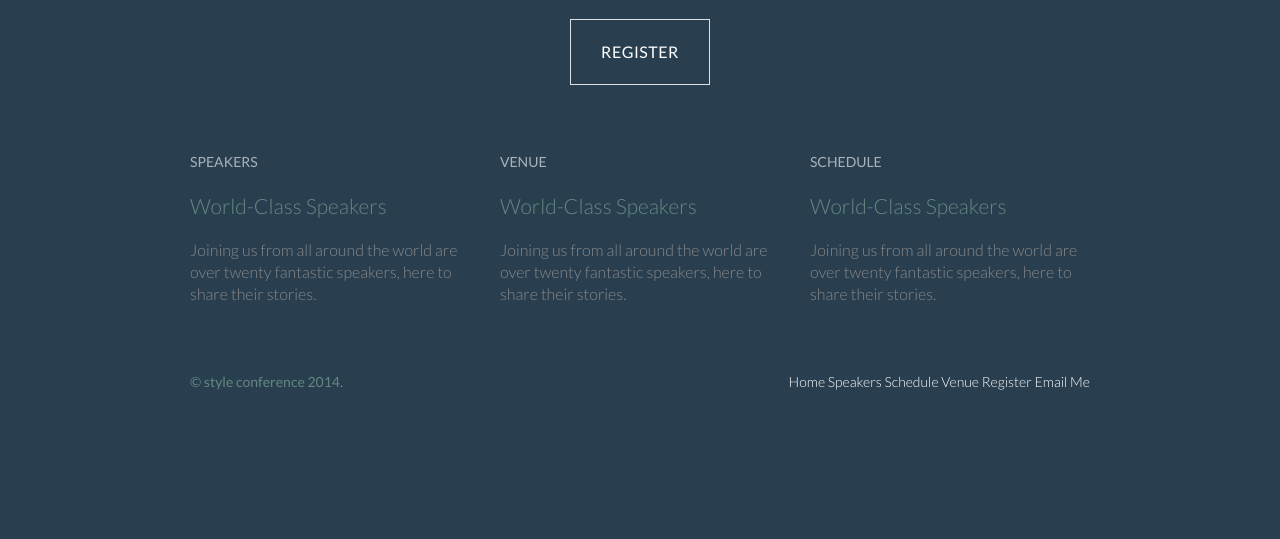
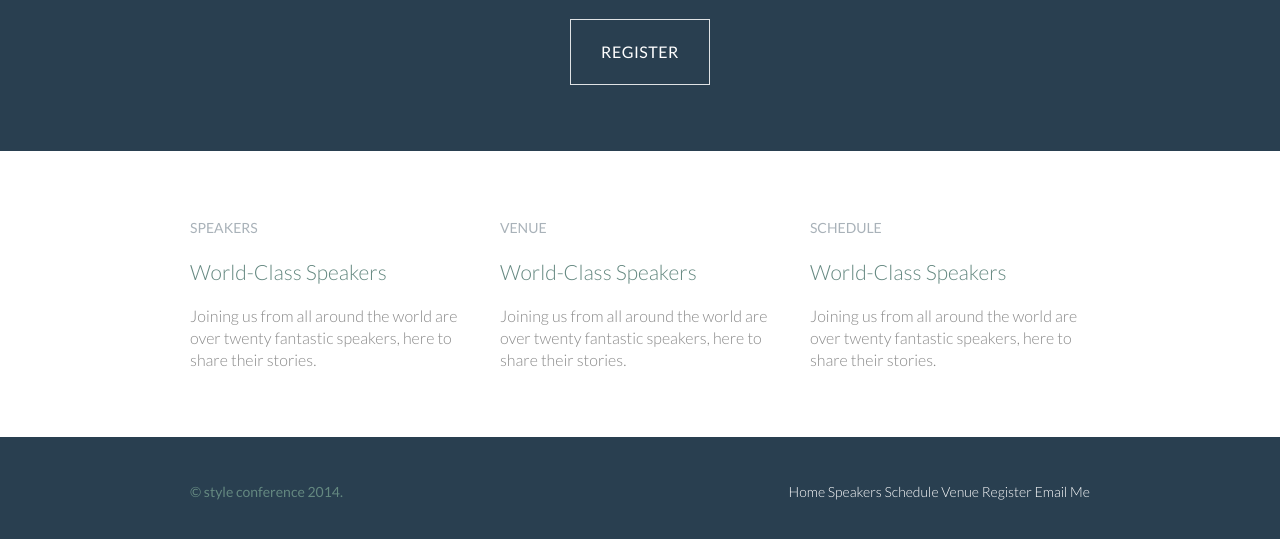
Before and after one commit to Isreal-ogbu/Meta-projects, a plain HTML site: page project1/index.html in a window 1280 px wide. Shown: the part 333-872 px from the top of the page. Before the commit the page ends 800 px from the top, so only its background shows below. Drawn offline with Linux system fonts and the light colour scheme.

Commit message:
setting background and gradients

```diff
--- a/project1/assets/stylesheets/main.css
+++ b/project1/assets/stylesheets/main.css
@@ -245,3 +245,20 @@ p a {
 .primary-header a:hover {
   color: #648880;
 }
+
+.row,
+.row-alt {
+  min-width: 960;
+}
+
+.row {
+  background: #fff;
+  padding: 66px 0 44px 0;
+}
+.row-alt {
+  background: #cbe2c1;
+  background: -moz-linear-gradient(to right, #a1d3d0, #f6f1d3);
+  background: -moz-linear-gradient(to right, #a1d3d0, #f6f1d3);
+  background: -webkit-linear-gradient(to right, #a1d3b0, #f6f1d3);
+  padding: 44px 0 22px 0;
+}
--- a/project1/index.html
+++ b/project1/index.html
@@ -28,7 +28,8 @@
         <p>Every year the brightest web designers and front-end developers descend on Chicago to discuss the latest technologies. Join us this August!</p>
         <a href="Register.html" class="btn btn-alt">Register</a>
     </section>
-    <section class="grid">
+    <section class="row">
+        <div class="grid">
             <section class="teaser col-1-3">
                 <a href="speaker.html">
                     <h5>Speakers</h5>
@@ -48,7 +49,9 @@
                 </a>
                 <p>Joining us from all around the world are over twenty fantastic speakers, here to share their stories.</p>
             </section>
+        </div>
     </section>
+
     <footer class="primary-footer containers group">
         <small>&copy; style conference 2014.</small>
         <nav class="nav">
```
Lines whose indentation alone changed are shown as unchanged.
